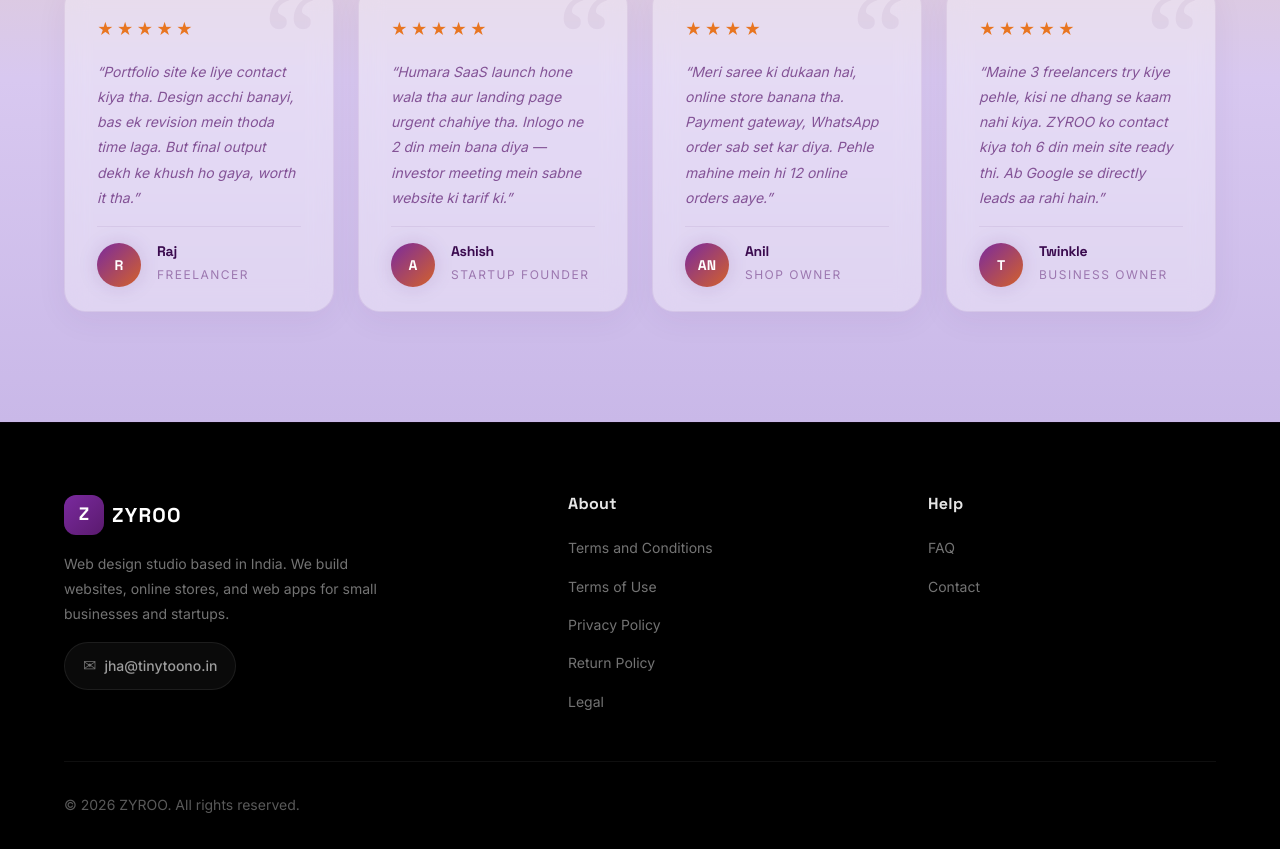
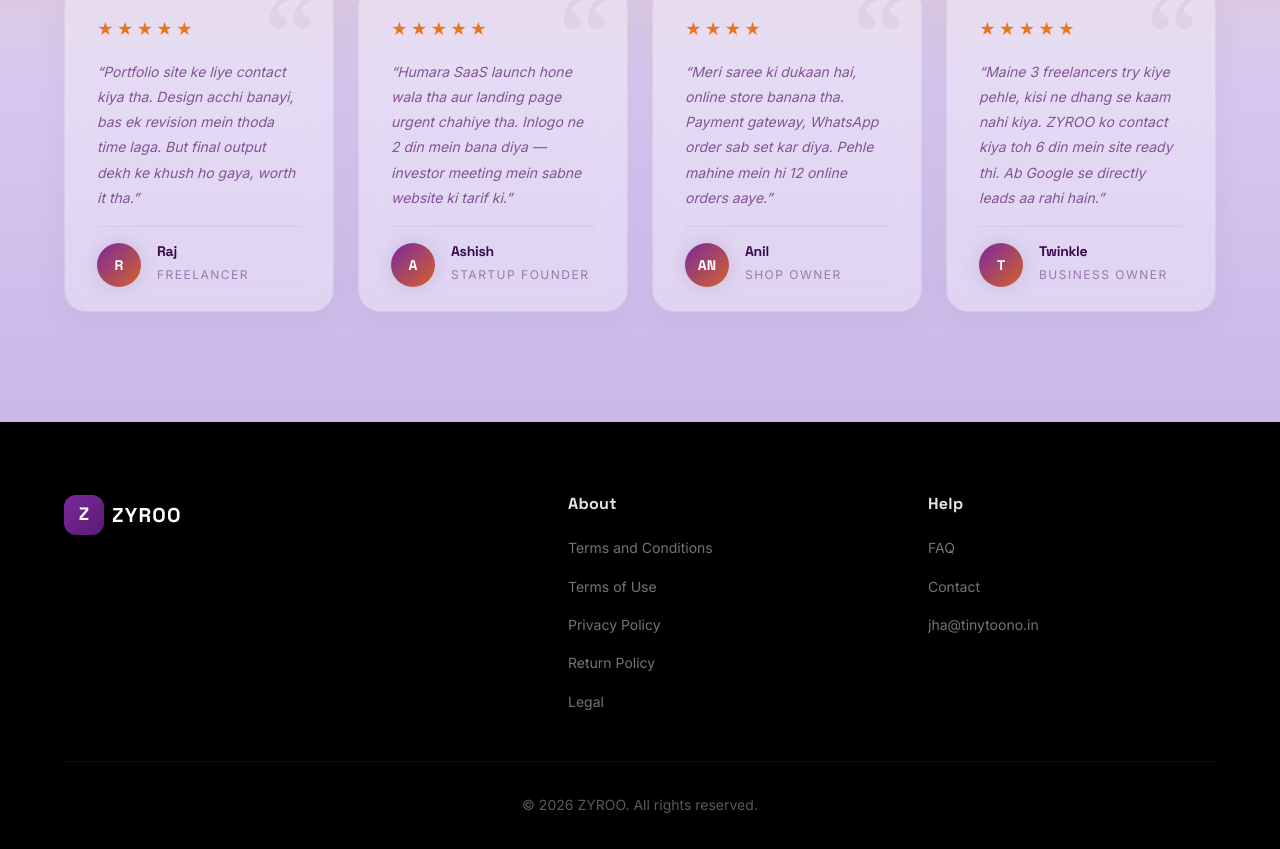
Before and after one commit to Kamlender/zyroo-website, a Next.js app: page / in a window 1280 px wide. Shown: the part 3538-4387 px from the top of the page. Built offline with nearby package versions, Linux system fonts and the light colour scheme.

Commit message:
Footer: remove description, move email under Contact, center copyright bar

```diff
--- a/src/components/Footer.module.css
+++ b/src/components/Footer.module.css
@@ -139,7 +139,7 @@
   border-top: 1px solid rgba(255, 255, 255, 0.06);
   display: flex;
   align-items: center;
-  justify-content: space-between;
+  justify-content: center;
 }
 
 .footerBar p {
--- a/src/components/Footer.tsx
+++ b/src/components/Footer.tsx
@@ -13,14 +13,6 @@ export default function Footer() {
               <div className={styles.footerLogoIcon}>Z</div>
               <span className={styles.footerLogoText}>ZYROO</span>
             </Link>
-            <p className={styles.footerDesc}>
-              Web design studio based in India. We build websites, online stores,
-              and web apps for small businesses and startups.
-            </p>
-            <a href="mailto:jha@tinytoono.in" className={styles.footerEmail}>
-              <span className={styles.footerEmailIcon}>✉</span>
-              jha@tinytoono.in
-            </a>
           </div>
 
           {/* About Column */}
@@ -37,7 +29,8 @@ export default function Footer() {
           <div className={styles.footerColumn}>
             <h4 className={styles.footerColumnTitle}>Help</h4>
             <Link href="/faq" className={styles.footerLink}>FAQ</Link>
-            <Link href="/contact" className={styles.footerLink}>Contact</Link>
+            <span className={styles.footerLink}>Contact</span>
+            <a href="mailto:jha@tinytoono.in" className={styles.footerLink}>jha@tinytoono.in</a>
           </div>
         </div>
 
```
